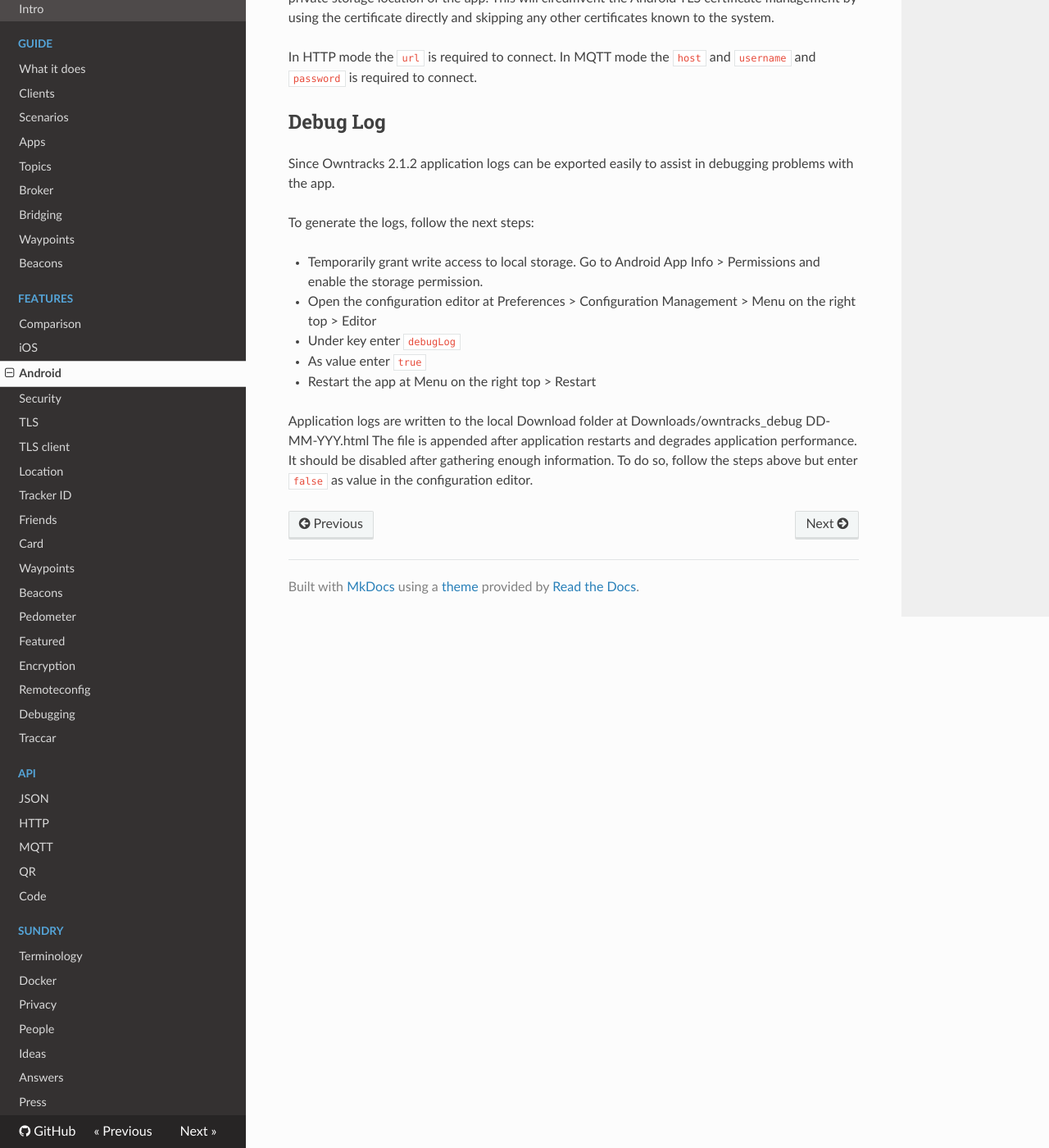
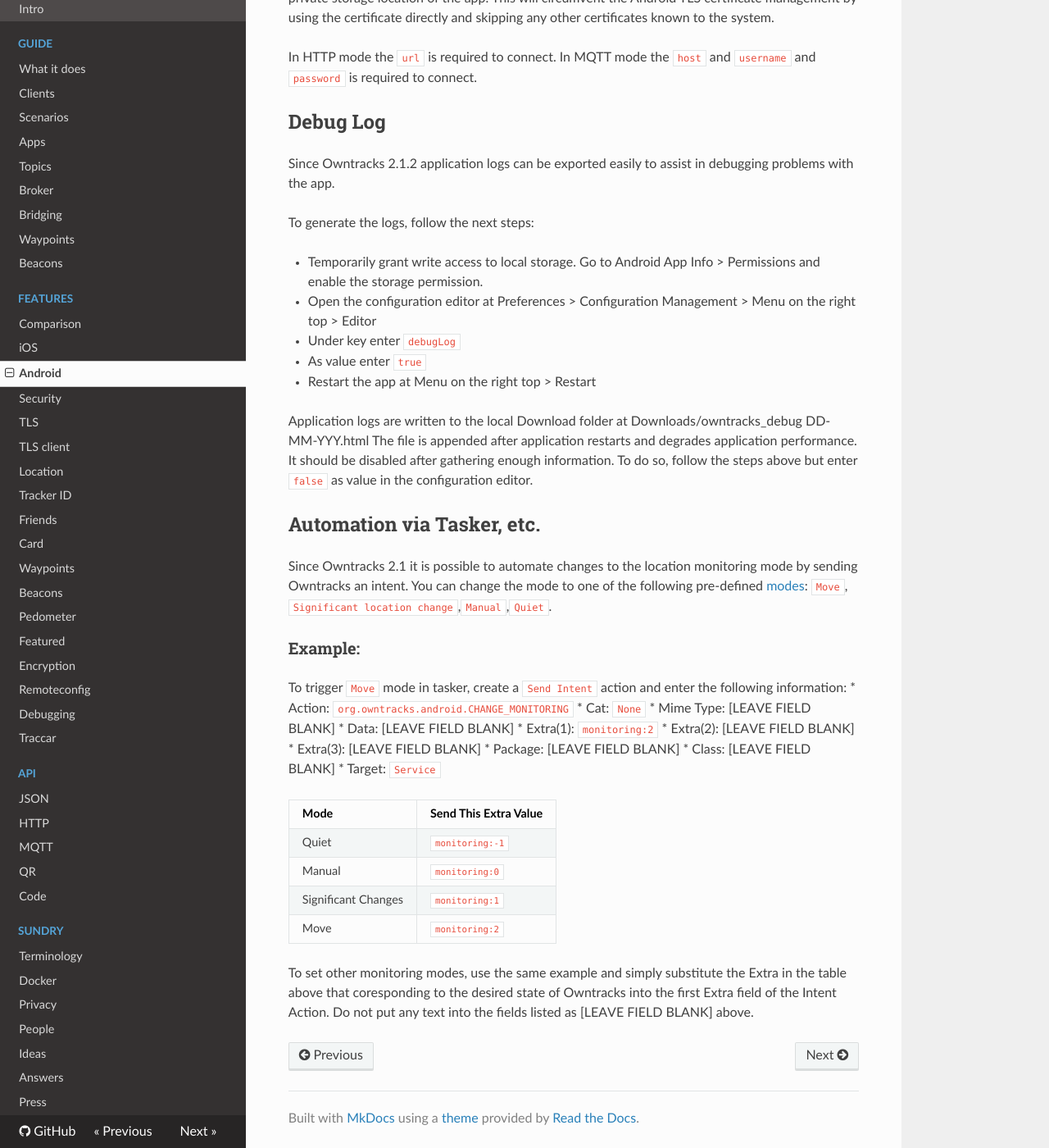
Before and after one commit to owntracks/booklet, an MkDocs documentation site: the page built from docs/features/android.md, in a window 1280 px wide and 1400 px high, scrolled down 1393 px. Shown: the whole window at 82% size. Built offline with MkDocs 1.6.1, drawn with Linux system fonts in a browser that asks for light colours; nearby versions of some CDN libraries; old or Windows-style settings are respelled for this version of MkDocs; some of the changed text lies outside the part shown.

Commit message:
Add section on Tasker intents for location mode changes
Compiled the required info from several disjointed/incomplete webpages online so users can easily integrate Owntracks with Tasker.

```diff
--- a/docs/features/android.md
+++ b/docs/features/android.md
@@ -13,7 +13,7 @@ Since Android 6 and higher, the operating systems enforces stricter restrictions
 ## Vendor background restrictions
 Certain vendors have their own restrictions for apps running in the background. On these devices, Owntracks might be killed even though it behaves according to the official Android background execution limits.
 
-A list of vendors known to interfer with background apps and a number of workarounds can be found at (Don’t kill my app!)[https://dontkillmyapp.com/].
+A list of vendors known to interfer with background apps and a number of workarounds can be found at [Don’t kill my app!](https://dontkillmyapp.com/).
 
 ## Google Play Services
 Google Play Services are required to use OwnTracks. There are no plans to remove the dependency.
@@ -50,3 +50,29 @@ To generate the logs, follow the next steps:
 
 Application logs are written to the local Download folder at Downloads/owntracks_debug DD-MM-YYY.html
 The file is appended after application restarts and degrades application performance. It should be disabled after gathering enough information. To do so, follow the steps above but enter `false` as value in the configuration editor.
+
+## Automation via Tasker, etc.
+
+Since Owntracks 2.1 it is possible to automate changes to the location monitoring mode by sending Owntracks an intent. You can change the mode to one of the following pre-defined [modes](https://owntracks.org/booklet/features/location/): `Move`, `Significant location change`,`Manual`,`Quiet`.
+
+### Example:
+To trigger `Move` mode in tasker, create a `Send Intent` action and enter the following information:
+* Action: `org.owntracks.android.CHANGE_MONITORING`
+* Cat: `None`
+* Mime Type: [LEAVE FIELD BLANK]
+* Data: [LEAVE FIELD BLANK]
+* Extra(1): `monitoring:2`
+* Extra(2): [LEAVE FIELD BLANK]
+* Extra(3): [LEAVE FIELD BLANK]
+* Package: [LEAVE FIELD BLANK]
+* Class: [LEAVE FIELD BLANK]
+* Target: `Service`
+
+| Mode  | Send This Extra Value|
+|---|---|
+|Quiet|`monitoring:-1`|
+|Manual|`monitoring:0`|
+|Significant Changes|`monitoring:1`|
+|Move|`monitoring:2`|
+
+To set other monitoring modes, use the same example and simply substitute the Extra in the table above that coresponding to the desired state of Owntracks into the first Extra field of the Intent Action.  Do not put any text into the fields listed as [LEAVE FIELD BLANK] above.
```
